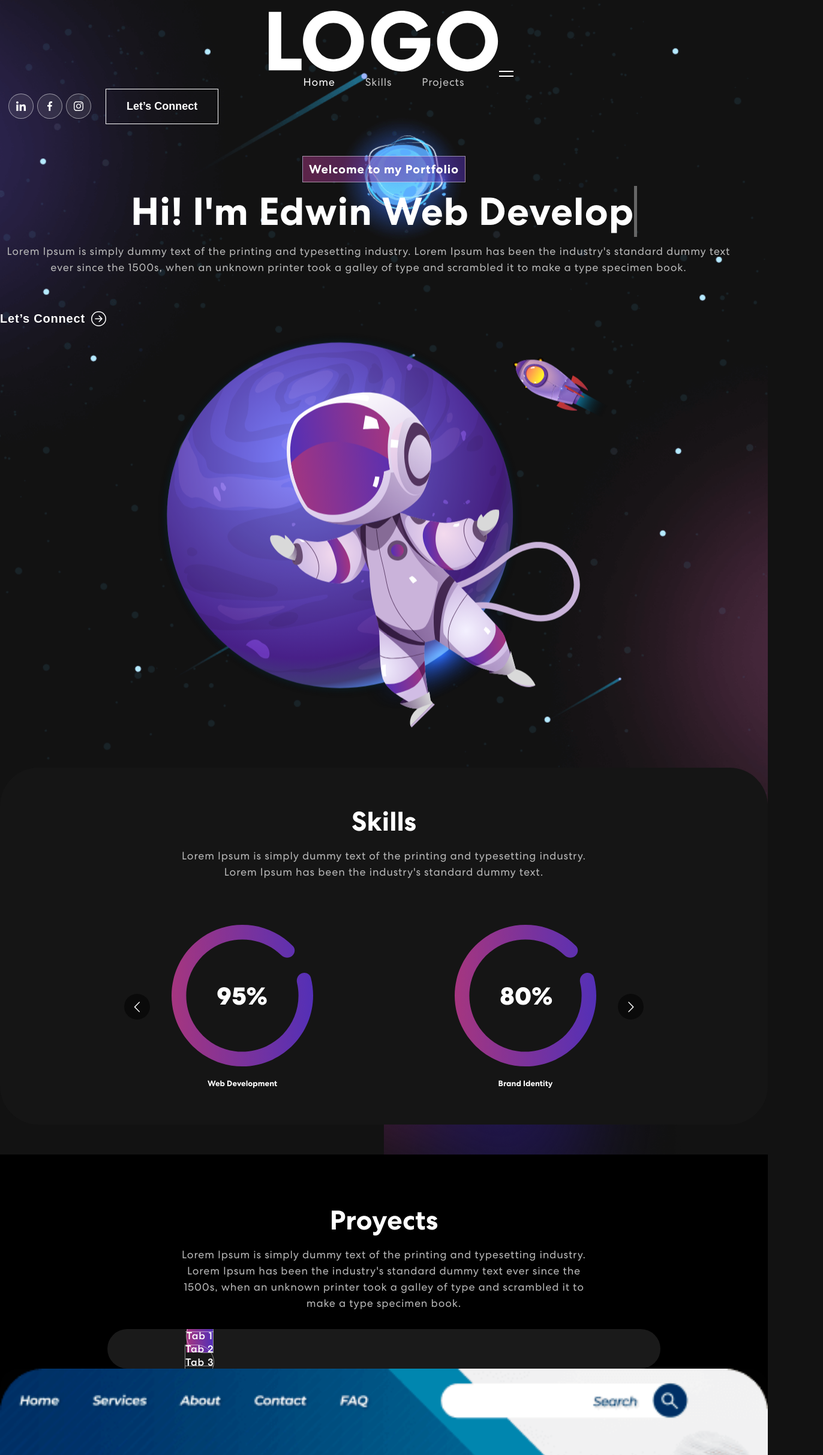
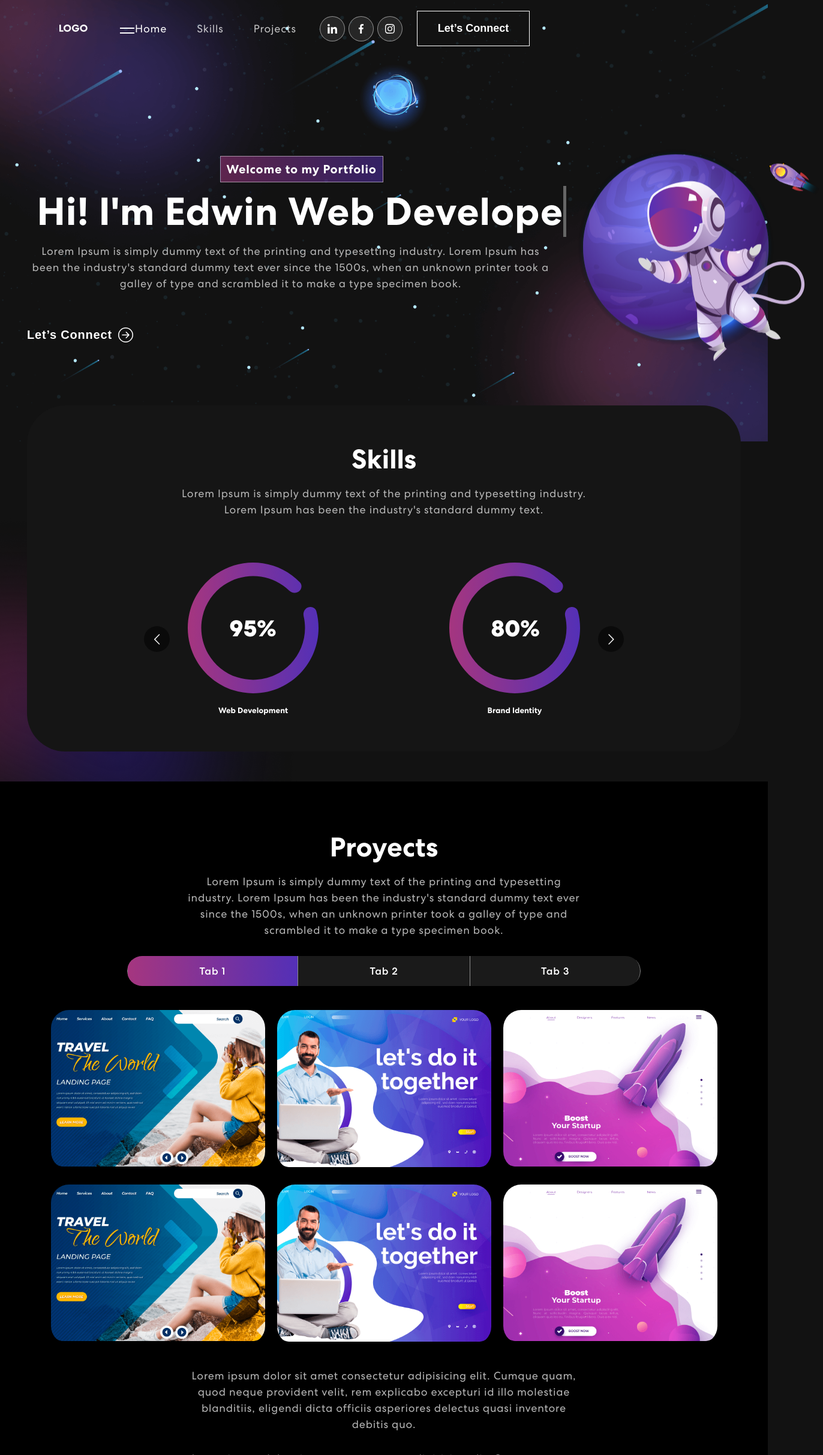
Before and after one commit to EdwinIvanS/PortfolioWebsite, a React (Create React App) app in the folder app-client/: page / in a window 1280 px wide. Shown: the top 2426 px of the page at 60% size, 1372 px wide, since content can reach past the window. Built offline with nearby package versions, Linux system fonts and the light colour scheme.

Commit message:
correccion de bug proyects nav-items

```diff
--- a/app-client/src/assets/sass/_banner.scss
+++ b/app-client/src/assets/sass/_banner.scss
@@ -59,7 +59,7 @@
 
 .banner img {
     animation: updown 3s linear infinite;
-    width: 60%;
+    width: 150%;
 }
 
 @keyframes updown {
@@ -79,3 +79,15 @@
 .txt-rotate>.wrap {
     border-right: 0.08em solid #666;
 }
+
+.container {
+    padding: 0px 45px;
+}
+
+.container-banner{
+    display: flex;
+}
+
+.container-banner-img{
+    width: 100%;
+}
--- a/app-client/src/assets/sass/_contact.scss
+++ b/app-client/src/assets/sass/_contact.scss
@@ -0,0 +1,23 @@
+.container-contact{
+    align-items: center;
+    display: flex;
+    width: 100%;
+}
+
+.container-contact-section1{
+    width: 50%;
+}
+
+.container-contact-section2{
+    width: 50%;
+}
+
+.px-form{
+    width: 50%;
+    padding-right: 4px;
+}
+
+.contenedor-formulariox2{
+    display: flex;
+    flex-wrap: wrap;
+}
--- a/app-client/src/assets/sass/_navBar.scss
+++ b/app-client/src/assets/sass/_navBar.scss
@@ -174,3 +174,13 @@ nav.navbar .navbar-toggler[aria-expanded="true"] .navbar-toggler-icon:before {
 nav.navbar .navbar-toggler[aria-expanded="true"] .navbar-toggler-icon {
     border-color: transparent;
 }
+
+.container-navbar{
+    align-items: center;
+    display: flex;
+}
+
+.basic-navbar-nav-Collapse{
+    align-items: center;
+    display: flex;
+}
--- a/app-client/src/assets/sass/_proyecs.scss
+++ b/app-client/src/assets/sass/_proyecs.scss
@@ -22,11 +22,15 @@
 }
 
 .project .nav.nav-pills {
+    align-items: center;
     width: 72%;
+    height: 50px;
+    display: flex;
     margin: 0 auto;
     border-radius: 50px;
     background-color: rgb(255 255 255 / 10%);
     overflow: hidden;
+    margin-bottom:40px;
 }
 
 .project .nav.nav-pills .nav-item {
@@ -64,23 +68,21 @@
     width: 100% !important;
 }
 
-.project .nav.nav-pills .nav-link.active {
-    border: 1px solid rgba(255, 255, 255, 1);
-}
-
 .nav-link#projects-tabs-tab-first {
+    border-radius: 55px 0px 0px 55px;
     border: 1px solid rgba(255, 255, 255, 0.5);
-    border-radius: 55px 0px 0px 55px;
+    display: block;
 }
 
 .nav-link#projects-tabs-tab-second {
-    border-top: 1px solid rgba(255, 255, 255, 0.5);
     border-bottom: 1px solid rgba(255, 255, 255, 0.5);
+    display: block;
 }
 
 .nav-link#projects-tabs-tab-third {
     border: 1px solid rgba(255, 255, 255, 0.5);
     border-radius: 0 55px 55px 0;
+    display: block;
 }
 
 .proj-imgbx {
@@ -228,3 +230,20 @@
 .contact form button:hover::before {
     width: 100%;
 }
+
+.container-proyects{
+    width: 100%;
+}
+
+.section-proyects{
+    display: flex;
+    justify-content: center;
+    flex-wrap: wrap;
+    width: 100%;
+}
+
+
+.container-img-proyectCard{
+    width: 30%;
+    margin: 0px 10px;
+}
--- a/app-client/src/assets/sass/_skills.scss
+++ b/app-client/src/assets/sass/_skills.scss
@@ -37,6 +37,7 @@
 }
 
 .background-image-left {
+    display: flex;
     top: 28%;
     position: absolute;
     bottom: 0;
--- a/app-client/src/components/app/Banner.jsx
+++ b/app-client/src/components/app/Banner.jsx
@@ -46,7 +46,7 @@ function Banner() {
     return(
         <section className="banner" id="home">
             <Container>
-                <Row className="aligh-items-center">
+                <Row className="aligh-items-center container-banner">
                     <Col xs={12} md={6} xl={7}>
                         <TrackVisibility>
                             {
@@ -61,7 +61,7 @@ function Banner() {
                         </TrackVisibility>
                     </Col>
                     <Col xs={12} md={6} xl={5}>
-                        <TrackVisibility>
+                        <TrackVisibility className="container-banner-img">
                             {
                                 ({ isVisible }) =>
                                     <div className={isVisible ? "animate__animated animate__zoomIn" : ""}>
--- a/app-client/src/components/app/Contact.jsx
+++ b/app-client/src/components/app/Contact.jsx
@@ -48,33 +48,35 @@ const Contact = () => {
   return (
     <section className="contact" id="connect">
       <Container>
-        <Row className="align-items-center">
-          <Col size={12} md={6}>
-            <TrackVisibility>
+        <Row className="align-items-center container-contact">
+          <Col size={12} md={6} className="container-contact-section1">
+            <TrackVisibility >
               {({ isVisible }) =>
                 <img className={isVisible ? "animate__animated animate__zoomIn" : ""} src={contactImg} alt="Contact Us"/>
               }
             </TrackVisibility>
           </Col>
-          <Col size={12} md={6}>
-            <TrackVisibility>
+          <Col size={12} md={6} className="container-contact-section2">
+            <TrackVisibility >
               {({ isVisible }) =>
                 <div className={isVisible ? "animate__animated animate__fadeIn" : ""}>
                 <h2>Get In Touch</h2>
                 <form onSubmit={handleSubmit}>
                   <Row>
-                    <Col size={12} sm={6} className="px-1">
+                  <div className="contenedor-formulariox2">
+                    <Col size={12} sm={6} className="px-form">
                       <input type="text" value={formDetails.firstName} placeholder="First Name" onChange={(e) => onFormUpdate('firstName', e.target.value)} />
                     </Col>
-                    <Col size={12} sm={6} className="px-1">
+                    <Col size={12} sm={6} className="px-form">
                       <input type="text" value={formDetails.lasttName} placeholder="Last Name" onChange={(e) => onFormUpdate('lastName', e.target.value)}/>
                     </Col>
-                    <Col size={12} sm={6} className="px-1">
+                    <Col size={12} sm={6} className="px-form">
                       <input type="email" value={formDetails.email} placeholder="Email Address" onChange={(e) => onFormUpdate('email', e.target.value)} />
                     </Col>
-                    <Col size={12} sm={6} className="px-1">
+                    <Col size={12} sm={6} className="px-form">
                       <input type="tel" value={formDetails.phone} placeholder="Phone No." onChange={(e) => onFormUpdate('phone', e.target.value)}/>
                     </Col>
+                  </div>
                     <Col size={12} className="px-1">
                       <textarea rows="6" value={formDetails.message} placeholder="Message" onChange={(e) => onFormUpdate('message', e.target.value)}></textarea>
                       <button type="submit"><span>{buttonText}</span></button>
--- a/app-client/src/components/app/NavBarC.jsx
+++ b/app-client/src/components/app/NavBarC.jsx
@@ -21,14 +21,14 @@ const NavBarC = () => {
     return(
         <Router>
             <NavBar expand="md" className={ scrolled ? "scrolled" : ""}>
-                <Container>
+                <Container className="container-navbar">
                     <NavBar.Brand >
                         <img className="navbar-logo" src={logo} alt=""/>
                     </NavBar.Brand>
                     <NavBar.Toggle aria-controls="basic-navbar-nav">
                         <span className="navbar-toggler-icon"></span>
                     </NavBar.Toggle>
-                    <NavBar.Collapse id="basic-navbar-nav">
+                    <NavBar.Collapse id="basic-navbar-nav-Collapse" className="container-navbar">
                         <Nav className="ms-auto">
                             <Nav.Link href="#home"     className={activeLink === 'home' ? 'active navbar-link' : 'navbar-link'}     onClick={ () => onUpdateActiveLink('home')}>Home</Nav.Link>
                             <Nav.Link href="#skills"   className={activeLink === 'skills' ? 'active navbar-link' : 'navbar-link'}   onClick={ () => onUpdateActiveLink('skills')}>Skills</Nav.Link>
--- a/app-client/src/components/app/ProyectCards.jsx
+++ b/app-client/src/components/app/ProyectCards.jsx
@@ -3,7 +3,7 @@ import Col from "react-bootstrap/Col";
 
 function ProyectCards({title, description, imgUrl}){
     return(
-        <Col size={12} sm={6} md={4}>
+        <Col size={12} sm={6} md={4} className="container-img-proyectCard">
             <div className="proj-imgbx">
                 <img src={imgUrl} />
                 <div className="proj-txtx">
--- a/app-client/src/components/app/Proyects.jsx
+++ b/app-client/src/components/app/Proyects.jsx
@@ -68,8 +68,8 @@ function Proyects(){
                                             </Nav.Item>
                                         </Nav>
                                         <Tab.Content id="slideInUp" className={isVisible ? "animate__animated animate__slideInUp" : ""}>
-                                            <Tab.Pane eventKey="first">
-                                                <Row>
+                                            <Tab.Pane eventKey="first" className="container-proyects">
+                                                <Row className="section-proyects">
                                                     {
                                                         projects.map((proyect, index) =>{
                                                             return(
```
